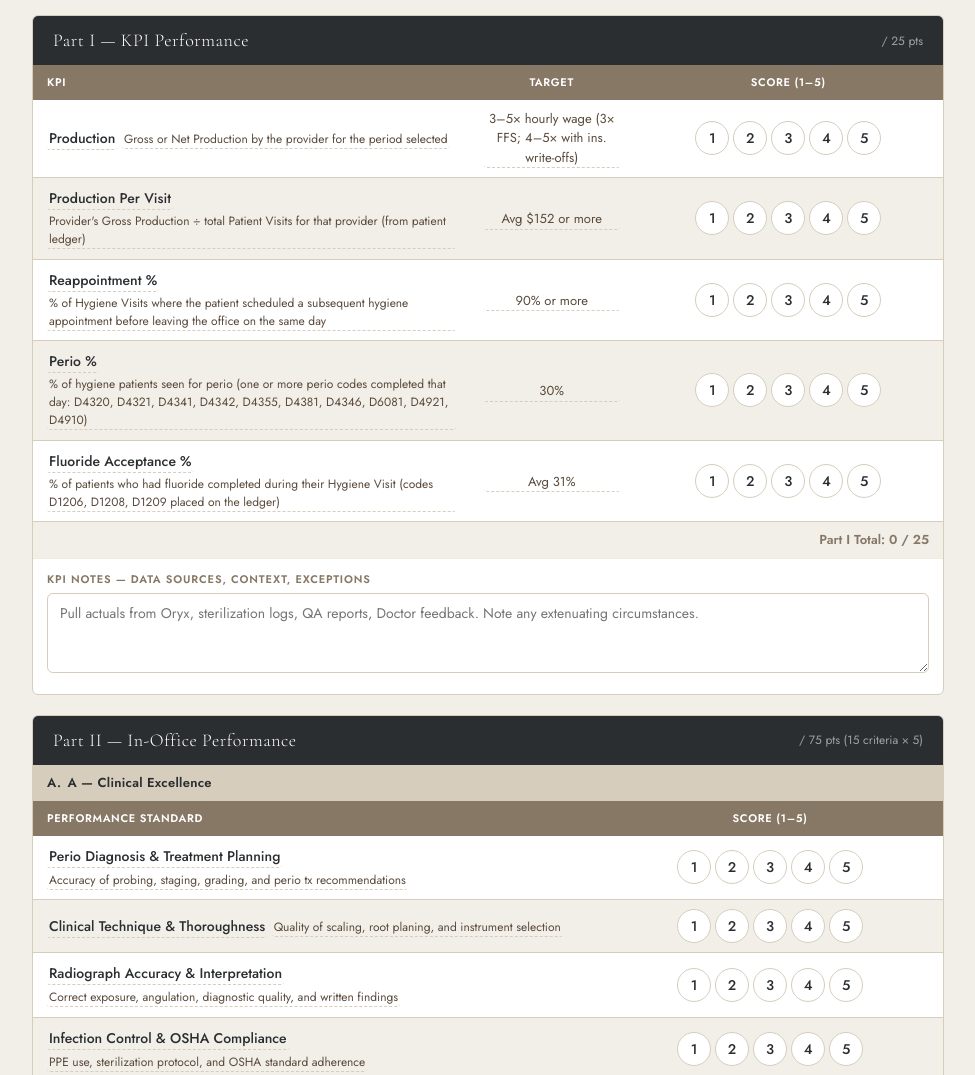
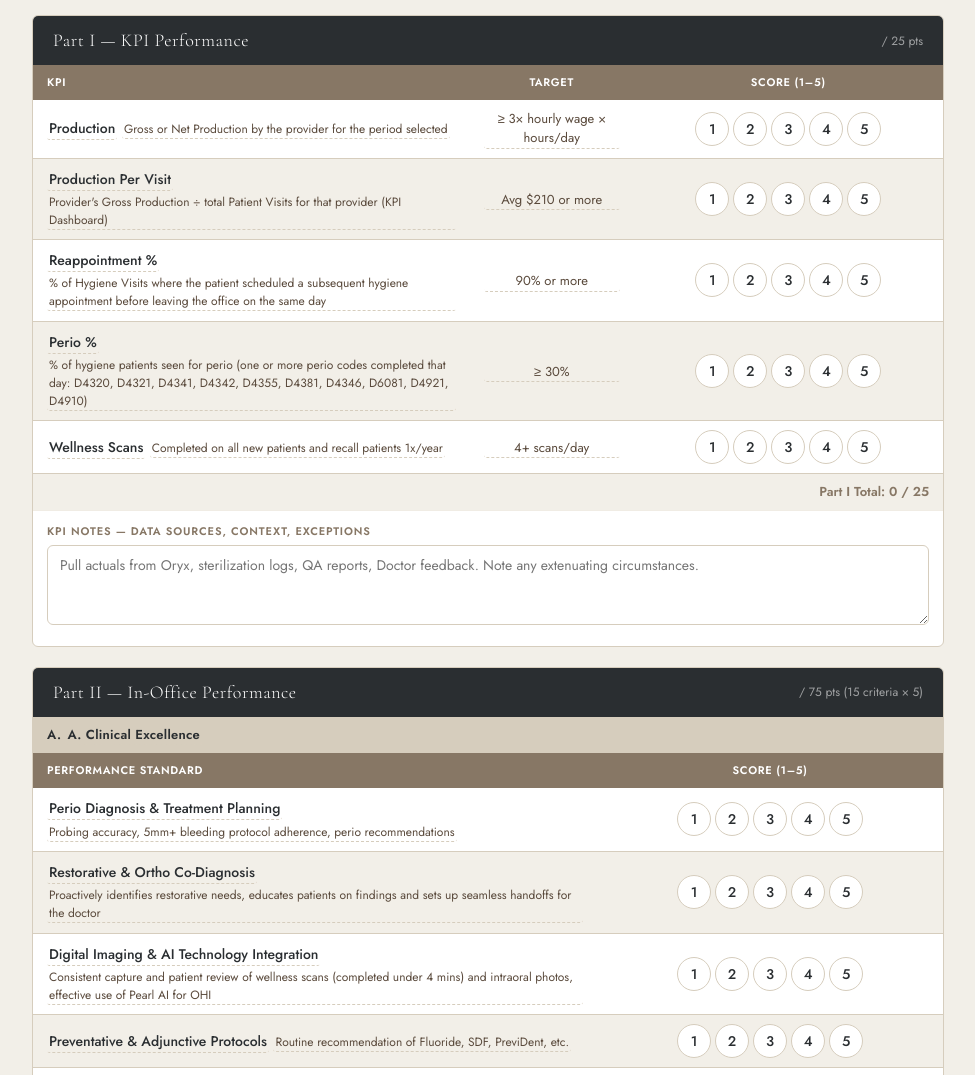
Before and after one commit to smilehaus/sh-hyg-review-form, a plain HTML site: page index.html in a window 1280 px wide. Shown: the part 660-1735 px from the top of the page, without its empty margins (152-1127 px from the left). Drawn offline with nearby package versions, Linux system fonts and the light colour scheme.

Commit message:
fix: update KPI/perf criteria to match standard RDH review template
- KPI5: Wellness Scans (was Fluoride Acceptance %)
- KPI2 target: $210/visit (was $152)
- Section A: Restorative Co-Diagnosis, Digital Imaging, Preventative Protocols, Clinical Documentation & Handoffs
- Section B: b2 sub updated, b5 renamed to Treatment Plan Acceptance
- Section C: Morning Huddle Leadership, Cross-Team Support, Skill Growth & Mentorship, SOP Adherence & Cleanliness
- Bump TIER_CONTENT_VER to v3 to flush stale localStorage labels

Co-Authored-By: Claude Sonnet 4.6 <noreply@anthropic.com>

```diff
--- a/index.html
+++ b/index.html
@@ -707,34 +707,34 @@ const TIER_SKILLS = {
 };
 
 const KPIS = [
-  { id:'kpi1', name:'Production',            sub:'Gross or Net Production by the provider for the period selected',                                                                                                                                                      target:'3–5× hourly wage (3× FFS; 4–5× with ins. write-offs)' },
-  { id:'kpi2', name:'Production Per Visit',  sub:'Provider\'s Gross Production ÷ total Patient Visits for that provider (from patient ledger)',                                                                                                                         target:'Avg $152 or more' },
-  { id:'kpi3', name:'Reappointment %',       sub:'% of Hygiene Visits where the patient scheduled a subsequent hygiene appointment before leaving the office on the same day',                                                                                           target:'90% or more' },
-  { id:'kpi4', name:'Perio %',               sub:'% of hygiene patients seen for perio (one or more perio codes completed that day: D4320, D4321, D4341, D4342, D4355, D4381, D4346, D6081, D4921, D4910)',                                                             target:'30%' },
-  { id:'kpi5', name:'Fluoride Acceptance %', sub:'% of patients who had fluoride completed during their Hygiene Visit (codes D1206, D1208, D1209 placed on the ledger)',                                                                                               target:'Avg 31%' },
+  { id:'kpi1', name:'Production',            sub:'Gross or Net Production by the provider for the period selected',                                                                                                                                 target:'≥ 3× hourly wage × hours/day' },
+  { id:'kpi2', name:'Production Per Visit',  sub:'Provider\'s Gross Production ÷ total Patient Visits for that provider (KPI Dashboard)',                                                                                                         target:'Avg $210 or more' },
+  { id:'kpi3', name:'Reappointment %',       sub:'% of Hygiene Visits where the patient scheduled a subsequent hygiene appointment before leaving the office on the same day',                                                                     target:'90% or more' },
+  { id:'kpi4', name:'Perio %',               sub:'% of hygiene patients seen for perio (one or more perio codes completed that day: D4320, D4321, D4341, D4342, D4355, D4381, D4346, D6081, D4921, D4910)',                                       target:'≥ 30%' },
+  { id:'kpi5', name:'Wellness Scans',        sub:'Completed on all new patients and recall patients 1x/year',                                                                                                                                       target:'4+ scans/day' },
 ];
 
 const PERF_SECTIONS = [
-  { id:'A', title:'A — Clinical Excellence', items:[
-    { id:'a1', name:'Perio Diagnosis & Treatment Planning',  desc:'Accuracy of probing, staging, grading, and perio tx recommendations' },
-    { id:'a2', name:'Clinical Technique & Thoroughness',     desc:'Quality of scaling, root planing, and instrument selection' },
-    { id:'a3', name:'Radiograph Accuracy & Interpretation',  desc:'Correct exposure, angulation, diagnostic quality, and written findings' },
-    { id:'a4', name:'Infection Control & OSHA Compliance',   desc:'PPE use, sterilization protocol, and OSHA standard adherence' },
-    { id:'a5', name:'Chart Documentation & Accuracy',        desc:'Completeness, timeliness, and clinical accuracy of chart notes' },
+  { id:'A', title:'A.  Clinical Excellence', items:[
+    { id:'a1', name:'Perio Diagnosis & Treatment Planning',          desc:'Probing accuracy, 5mm+ bleeding protocol adherence, perio recommendations' },
+    { id:'a2', name:'Restorative & Ortho Co-Diagnosis',             desc:'Proactively identifies restorative needs, educates patients on findings and sets up seamless handoffs for the doctor' },
+    { id:'a3', name:'Digital Imaging & AI Technology Integration',  desc:'Consistent capture and patient review of wellness scans (completed under 4 mins) and intraoral photos, effective use of Pearl AI for OHI' },
+    { id:'a4', name:'Preventative & Adjunctive Protocols',          desc:'Routine recommendation of Fluoride, SDF, PreviDent, etc.' },
+    { id:'a5', name:'Clinical Documentation & Handoffs',            desc:'Completeness, timeliness, clinical accuracy of chart notes, seamless handoffs' },
   ]},
-  { id:'B', title:'B — Patient Experience', items:[
-    { id:'b1', name:'Patient Communication & Education',     desc:'Clear explanation of findings, homecare instructions, and empathy' },
-    { id:'b2', name:'Recall Motivation & Compliance',        desc:'Actively encourages patients to return on schedule; handles resistant patients' },
-    { id:'b3', name:'Complaint Handling & Empathy',          desc:'Handles sensitive conversations professionally and de-escalates effectively' },
-    { id:'b4', name:'New Patient Experience',                desc:'Thoroughness and warmth with first-time patients; builds trust from visit one' },
-    { id:'b5', name:'Patient Retention Initiative',          desc:'Proactively re-activates overdue patients and supports recare outreach' },
+  { id:'B', title:'B.  Patient Experience', items:[
+    { id:'b1', name:'Patient Communication & Education',  desc:'Clear explanation of findings, homecare instructions and empathy' },
+    { id:'b2', name:'Recall Motivation & Compliance',     desc:'In-chair reappointment commitment, overcoming patient hesitation, recare outreach support' },
+    { id:'b3', name:'Complaint Handling & Empathy',       desc:'Empathy, professionalism and managing sensitive patient situations' },
+    { id:'b4', name:'New Patient Experience',             desc:'Warm onboarding, trust building and comprehensive dental care.' },
+    { id:'b5', name:'Treatment Plan Acceptance',          desc:'Educating patients to increase acceptance of co-diagnosed doctor treatment' },
   ]},
-  { id:'C', title:'C — Team & Leadership', items:[
-    { id:'c1', name:'Daily Huddle Participation',            desc:'Arrives prepared, contributes relevant clinical intel, flags scheduling risks' },
-    { id:'c2', name:'Cross-Team Collaboration',              desc:'Supports DAs, front desk, and providers with open communication' },
-    { id:'c3', name:'SOP & Protocol Adherence',              desc:'Consistently follows Smile Haus SOPs without reminders' },
-    { id:'c4', name:'Continuing Education & Skill Growth',   desc:'Pursues CE, stays current on clinical evidence, applies new knowledge' },
-    { id:'c5', name:'Professionalism & Accountability',      desc:'Punctual, reliable, receptive to feedback, and models expected behavior' },
+  { id:'C', title:'C.  Team & Leadership', items:[
+    { id:'c1', name:'Morning Huddle Leadership',     desc:'Arriving prepared, presenting hygiene patients of the day, flagging schedule risks' },
+    { id:'c2', name:'Cross-Team Support',            desc:'Supports DAs, doctor/office flow and answering phones/confirming patients during downtime' },
+    { id:'c3', name:'Skill Growth & Mentorship',     desc:'Pursuing CE, implementing new clinical knowledge and mentoring team members' },
+    { id:'c4', name:'SOP Adherence & Cleanliness',   desc:'Operating without chronic protocol deviations and keeping treatment rooms clean/ready.' },
+    { id:'c5', name:'Professionalism & Accountability', desc:'Punctual, reliable, positive team energy and strict adherence to zero-tolerance gossip policy.' },
   ]},
 ];
 
@@ -2238,7 +2238,7 @@ function showToast(msg, type = '') {
 const SAVE_KEY         = 'sh_rdh_review_data';
 const TEMPLATE_KEY     = 'sh_rdh_review_template'; // persists forever — not cleared on reset
 const SKILLS_KEY       = 'sh_rdh_review_skills';   // auto-saved custom skills — not cleared on reset
-const TIER_CONTENT_VER = '2026-09-01-v2';          // bump this whenever TIER_SKILLS defaults change
+const TIER_CONTENT_VER = '2026-09-01-v3';          // bump this whenever TIER_SKILLS or KPI/perf defaults change
 const TIER_VER_KEY     = 'sh_rdh_tier_content_ver';
 
 // ─── TEMPLATE ────────────────────────────────────────────────────────────────
```
